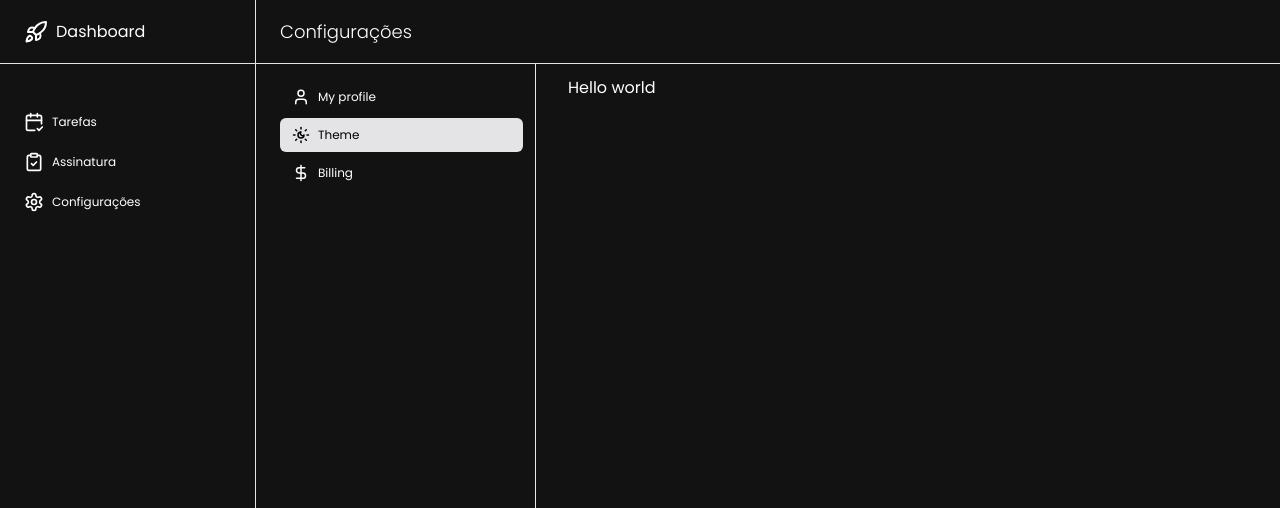
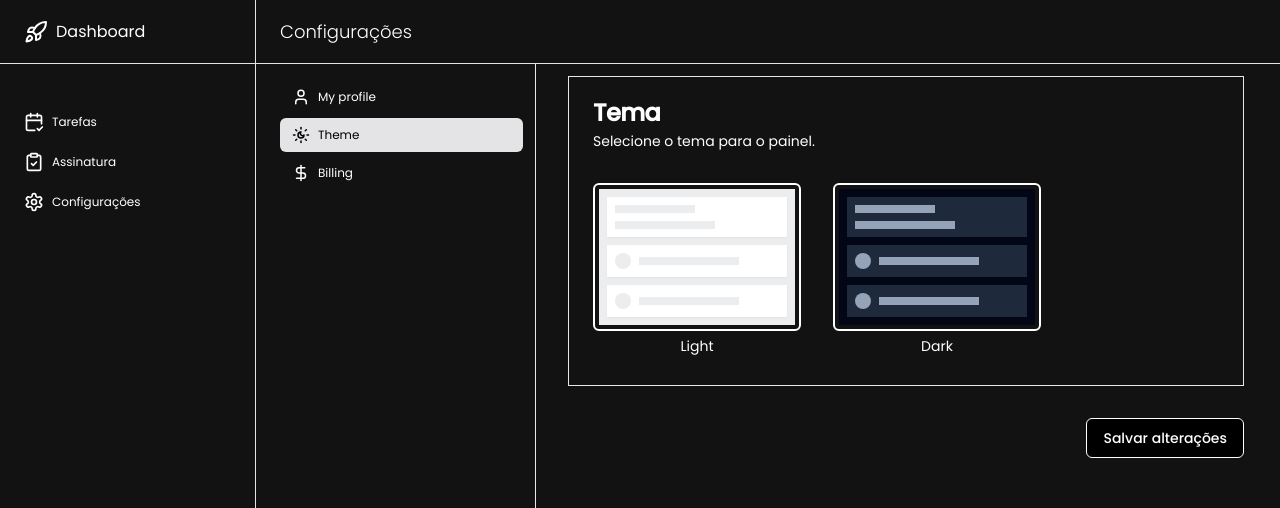
Before and after one commit to WanderAmaral/micro-saas, a Next.js app: page /app/settings/theme in a window 1280 px wide. Shown: the top 508 px of the page. Built offline with nearby package versions, Linux system fonts and the light colour scheme; no server answers; sample sign-in values are in the browser's storage.

Commit message:
feat: add theme

```diff
--- a/package.json
+++ b/package.json
@@ -18,6 +18,7 @@
     "@radix-ui/react-dropdown-menu": "^2.0.6",
     "@radix-ui/react-icons": "^1.3.0",
     "@radix-ui/react-label": "^2.0.2",
+    "@radix-ui/react-radio-group": "^1.1.3",
     "@radix-ui/react-slot": "^1.0.2",
     "@radix-ui/react-toast": "^1.1.5",
     "@tanstack/react-table": "^8.16.0",
--- /dev/null
+++ b/src/app/app/settings/theme/_components/form.tsx
@@ -0,0 +1,141 @@
+"use client";
+
+import { zodResolver } from "@hookform/resolvers/zod";
+import { useForm } from "react-hook-form";
+import { toast } from "@/components/ui/use-toast";
+import { z } from "zod";
+import {
+  Form,
+  FormControl,
+  FormField,
+  FormItem,
+  FormLabel,
+  FormMessage,
+} from "@/components/ui/form";
+
+import { Button } from "@/components/ui/button";
+import {
+  Card,
+  CardContent,
+  CardDescription,
+  CardHeader,
+  CardTitle,
+} from "@/components/ui/card";
+
+import { RadioGroup, RadioGroupItem } from "@/components/ui/radio-group";
+import { useTheme } from "next-themes";
+import { themeFormSchema } from "./schema";
+
+export function ThemeForm() {
+  const theme = useTheme();
+
+  const form = useForm<z.infer<typeof themeFormSchema>>({
+    resolver: zodResolver(themeFormSchema),
+    defaultValues: {
+      theme: theme.theme ?? "light",
+    },
+  });
+
+  const onSubmit = form.handleSubmit(async (data) => {
+    theme.setTheme(data.theme as "light" | "dark");
+
+    toast({
+      title: "Success",
+      description: "Your profile has been updated successfully.",
+    });
+  });
+
+  return (
+    <Form {...form}>
+      <form onSubmit={onSubmit} className="space-y-8">
+        <Card>
+          <CardHeader>
+            <CardTitle>Tema</CardTitle>
+            <CardDescription>Selecione o tema para o painel.</CardDescription>
+          </CardHeader>
+          <CardContent>
+            <FormField
+              control={form.control}
+              name="theme"
+              render={({ field }) => (
+                <FormItem className="space-y-1">
+                  <FormMessage />
+                  <RadioGroup
+                    onValueChange={field.onChange}
+                    defaultValue={field.value}
+                    className="grid max-w-md grid-cols-2 gap-8 pt-2"
+                  >
+                    <FormItem>
+                      <FormLabel className="[&:has([data-state=checked])>div]:border-primary">
+                        <FormControl>
+                          <RadioGroupItem value="light" className="sr-only" />
+                        </FormControl>
+                        <div className="items-center rounded-[6px] border-2 border-muted p-1 hover:border-accent cursor-pointer">
+                          <div className="space-y-2 rounded-sm bg-[#ecedef] p-2">
+                            <div className="space-y-2 rounded-md bg-white p-2 shadow-sm">
+                              <div className="h-2 w-[80px] rounded-lg bg-[#ecedef]" />
+                              <div className="h-2 w-[100px] rounded-lg bg-[#ecedef]" />
+                            </div>
+                            <div className="flex items-center space-x-2 rounded-md bg-white p-2 shadow-sm">
+                              <div className="h-4 w-4 rounded-full bg-[#ecedef]" />
+                              <div className="h-2 w-[100px] rounded-lg bg-[#ecedef]" />
+                            </div>
+                            <div className="flex items-center space-x-2 rounded-md bg-white p-2 shadow-sm">
+                              <div className="h-4 w-4 rounded-full bg-[#ecedef]" />
+                              <div className="h-2 w-[100px] rounded-lg bg-[#ecedef]" />
+                            </div>
+                          </div>
+                        </div>
+                        <span className="block w-full p-2 text-center font-normal">
+                          Light
+                        </span>
+                      </FormLabel>
+                    </FormItem>
+                    <FormItem>
+                      <FormLabel className="[&:has([data-state=checked])>div]:border-primary">
+                        <FormControl>
+                          <RadioGroupItem value="dark" className="sr-only" />
+                        </FormControl>
+                        <div className="items-center rounded-[6px] border-2 border-muted bg-popover p-1 hover:bg-accent hover:text-accent-foreground cursor-pointer">
+                          <div className="space-y-2 rounded-sm bg-slate-950 p-2">
+                            <div className="space-y-2 rounded-md bg-slate-800 p-2 shadow-sm">
+                              <div className="h-2 w-[80px] rounded-lg bg-slate-400" />
+                              <div className="h-2 w-[100px] rounded-lg bg-slate-400" />
+                            </div>
+                            <div className="flex items-center space-x-2 rounded-md bg-slate-800 p-2 shadow-sm">
+                              <div className="h-4 w-4 rounded-full bg-slate-400" />
+                              <div className="h-2 w-[100px] rounded-lg bg-slate-400" />
+                            </div>
+                            <div className="flex items-center space-x-2 rounded-md bg-slate-800 p-2 shadow-sm">
+                              <div className="h-4 w-4 rounded-full bg-slate-400" />
+                              <div className="h-2 w-[100px] rounded-lg bg-slate-400" />
+                            </div>
+                          </div>
+                        </div>
+                        <span className="block w-full p-2 text-center font-normal">
+                          Dark
+                        </span>
+                      </FormLabel>
+                    </FormItem>
+                  </RadioGroup>
+                </FormItem>
+              )}
+            />
+          </CardContent>
+        </Card>
+
+        <div className=" flex justify-end items-end">
+          <Button
+            className="bg-black text-white"
+            disabled={form.formState.isLoading}
+            type="submit"
+            variant={"outline"}
+          >
+            {form.formState.isSubmitting && "Salvando..."}
+            {!form.formState.isSubmitting && "Salvar alterações"}
+          </Button>
+        </div>
+      </form>
+    </Form>
+  );
+}
--- /dev/null
+++ b/src/app/app/settings/theme/_components/schema.ts
@@ -0,0 +1,5 @@
+import { z } from 'zod'
+
+export const themeFormSchema = z.object({
+  theme: z.string(),
+})
--- a/src/app/app/settings/theme/page.tsx
+++ b/src/app/app/settings/theme/page.tsx
@@ -1,5 +1,11 @@
+import { ThemeForm } from "./_components/form";
+
 const ThemePage = () => {
-  return <>Hello world</>;
+  return (
+    <>
+      <ThemeForm />
+    </>
+  );
 };
 
 export default ThemePage;
--- /dev/null
+++ b/src/components/ui/radio-group.tsx
@@ -0,0 +1,44 @@
+"use client"
+
+import * as React from "react"
+import * as RadioGroupPrimitive from "@radix-ui/react-radio-group"
+import { Circle } from "lucide-react"
+
+import { cn } from "@/lib/utils"
+
+const RadioGroup = React.forwardRef<
+  React.ElementRef<typeof RadioGroupPrimitive.Root>,
+  React.ComponentPropsWithoutRef<typeof RadioGroupPrimitive.Root>
+>(({ className, ...props }, ref) => {
+  return (
+    <RadioGroupPrimitive.Root
+      className={cn("grid gap-2", className)}
+      {...props}
+      ref={ref}
+    />
+  )
+})
+RadioGroup.displayName = RadioGroupPrimitive.Root.displayName
+
+const RadioGroupItem = React.forwardRef<
+  React.ElementRef<typeof RadioGroupPrimitive.Item>,
+  React.ComponentPropsWithoutRef<typeof RadioGroupPrimitive.Item>
+>(({ className, ...props }, ref) => {
+  return (
+    <RadioGroupPrimitive.Item
+      ref={ref}
+      className={cn(
+        "aspect-square h-4 w-4 rounded-full border border-primary text-primary ring-offset-background focus:outline-none focus-visible:ring-2 focus-visible:ring-ring focus-visible:ring-offset-2 disabled:cursor-not-allowed disabled:opacity-50",
+        className
+      )}
+      {...props}
+    >
+      <RadioGroupPrimitive.Indicator className="flex items-center justify-center">
+        <Circle className="h-2.5 w-2.5 fill-current text-current" />
+      </RadioGroupPrimitive.Indicator>
+    </RadioGroupPrimitive.Item>
+  )
+})
+RadioGroupItem.displayName = RadioGroupPrimitive.Item.displayName
+
+export { RadioGroup, RadioGroupItem }
```
Also changed, not shown: 1 other file (tests, documents, lock files or other folders).
